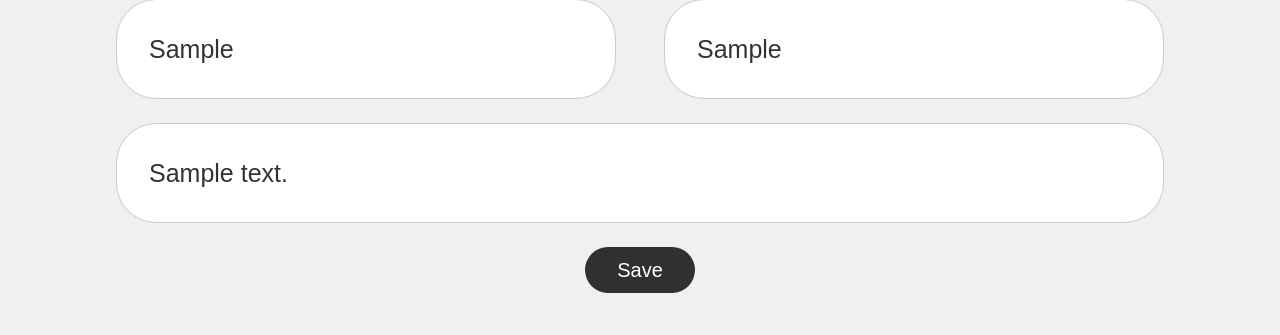
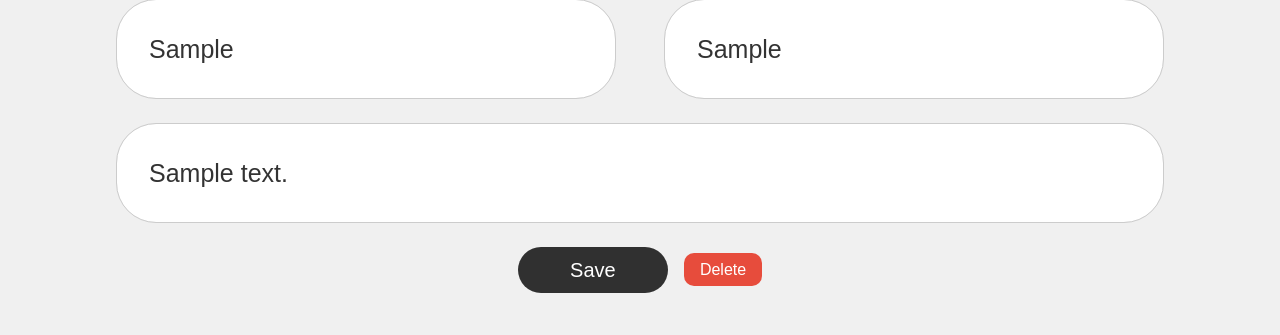
Before and after one commit to azamat-medenov/dict, a Django app: page /words/1 in a window 1280 px wide. Shown: the part 121-456 px from the top of the page. Run offline with Django 4.2, Linux system fonts and the light colour scheme; tables that the repository leaves empty hold one stand-in row (values such as "Sample post"); some libraries are stand-ins or nearby versions.

Commit message:
feature to delete and update existing entries

```diff
--- a/dictionary/words/models.py
+++ b/dictionary/words/models.py
@@ -13,5 +13,8 @@ class Entry(models.Model):
     def get_absolute_url(self):
         return reverse('words:update', args=(self.pk,))
 
+    def get_delete_url(self):
+        return reverse('words:delete', args=(self.pk,))
+
     def __str__(self):
         return self.word
--- a/dictionary/words/static/words/css/style.css
+++ b/dictionary/words/static/words/css/style.css
@@ -116,3 +116,29 @@ ul {
 .not-authenticated a:hover {
     background-color: #0056b3; /* Slightly darker blue on hover */
 }
+.button-row {
+    display: flex;
+    justify-content: center;
+    align-items: center;
+    margin-top: 1rem;
+}
+
+.button-row button {
+    flex: 1;
+    max-width: 150px; /* Adjust the maximum width as needed */
+}
+
+.delete-btn {
+    cursor: pointer;
+    background-color: #e74c3c; /* Red background color */
+    color: white;
+    border: none;
+    border-radius: 10px;
+    padding: 0.5rem 1rem;
+    margin-left: 1rem; /* Increase the distance between buttons */
+    transition: background-color 0.3s, color 0.3s;
+}
+
+.delete-btn:hover {
+    background-color: #c0392b; /* Slightly darker red on hover */
+}
--- a/dictionary/words/templates/words/input_entry.html
+++ b/dictionary/words/templates/words/input_entry.html
@@ -1,4 +1,5 @@
 {% extends 'words/base.html' %}
+{% load static %}
 
 {% block content %}
 <main class="container text-center mt-5">
@@ -18,8 +19,18 @@
             <div class="invalid-input">
                 {{ form.context.errors }}
             </div>
-            <button type="submit" class="btn btn-primary rounded-pill btn-lg">Save</button>
+            <div class="button-row">
+                <button type="submit" class="btn btn-primary rounded-pill btn-lg">Save</button>
+                {% if update_entry %}
+                    <div class="word-entry">
+                        <a href="{{ entry.get_delete_url }}" class="delete-btn" href="">Delete</a>
+                    </div>
+                {% endif %}
+
+            </div>
         </form>
     </div>
+    </div>
 </main>
+<script src="{% static 'words/js/scripts.js' %}"></script>
 {% endblock %}
--- a/dictionary/words/urls.py
+++ b/dictionary/words/urls.py
@@ -6,6 +6,7 @@ app_name = 'words'
 
 urlpatterns = [
     path('', CreateEntryView.as_view(), name='home'),
-    path('words', EntriesList.as_view(), name='words'),
-    path('words/<int:pk>', EntryUpdateView.as_view(), name='update')
+    path('words', EntriesListView.as_view(), name='words'),
+    path('words/<int:pk>', EntryUpdateView.as_view(), name='update'),
+    path('delete/<int:pk>', EntryDeleteView.as_view(), name='delete')
 ]
--- a/dictionary/words/views.py
+++ b/dictionary/words/views.py
@@ -1,7 +1,7 @@
 from django.shortcuts import render
 from django.contrib.auth.mixins import LoginRequiredMixin
 from django.views.generic import ListView
-from django.views.generic.edit import CreateView, UpdateView
+from django.views.generic.edit import CreateView, UpdateView, DeleteView
 from django.urls import reverse_lazy
 
 from .models import Entry
@@ -17,7 +17,7 @@ class CreateEntryView(CreateView):
         form.instance.user = self.request.user
         return super(CreateEntryView, self).form_valid(form)
 
-class EntriesList(ListView):
+class EntriesListView(ListView):
     model = Entry
     template_name = 'words/entries_list.html'
     context_object_name = 'entries'
@@ -31,3 +31,14 @@ class EntryUpdateView(UpdateView):
     model = Entry
     template_name = 'words/input_entry.html'
     success_url = reverse_lazy('words:words')
+    context_object_name = 'entry'
+
+    def get_context_data(self, **kwargs):
+        context = super().get_context_data(**kwargs)
+        context['update_entry'] = True
+        return context
+
+class EntryDeleteView(DeleteView):
+    model = Entry
+    success_url = reverse_lazy('words:words')
+    template_name = 'words/delete_entry.html'
```
Also changed, not shown: dictionary/words/templates/words/delete_entry.html (added, +14 -0 lines).
